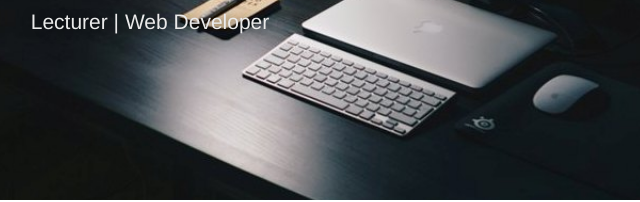
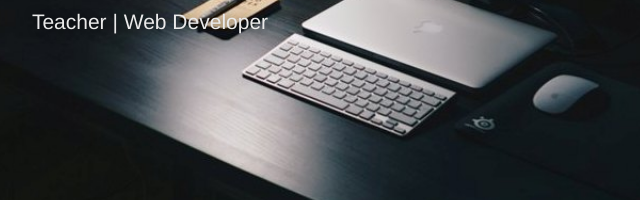
Before and after one commit to andiikbal/andiikbal.github.io, a plain HTML site: page index.html in a window 1280 px wide. Shown: the part 450-652 px from the top of the page, 490-1130 px from the left. Drawn offline with Linux system fonts and the light colour scheme.

Commit message:
Merubah tulisan jumbotron

```diff
--- a/index.html
+++ b/index.html
@@ -45,7 +45,7 @@
     <div class="jumbotron text-center">
       <img src="img/A. Ikbal.jpg" class="img-circle">
       <h1>Andi Ikbal</h1>
-      <p>Lecturer | Web Developer</p>
+      <p>Teacher | Web Developer</p>
     </div>
     <!-- Akhir Jumbotron -->
 
```
